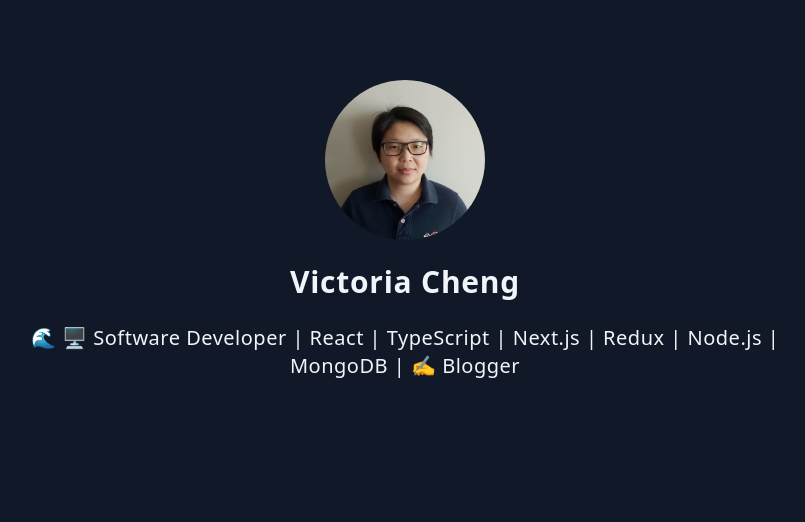
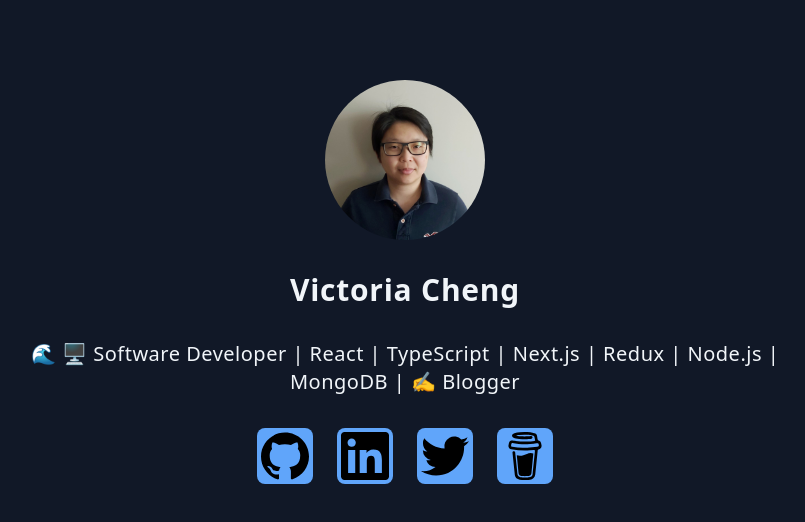
Before and after one commit to victoriacheng15/allTheLinks, a Vue app: page / in a window 1280 px wide. Shown: the top 522 px of the page, without its empty margins (235-1040 px from the left). Built offline with nearby package versions, Linux system fonts and the light colour scheme.

Commit message:
add socials (#9)
* feat: add formatName function

* feat: add Socials component

* feat: add Socials and change gap to 32px

```diff
--- a/src/components/Header.vue
+++ b/src/components/Header.vue
@@ -1,13 +1,15 @@
 <script setup lang="ts">
 import { NAME, HEADLINE } from "../constant/"
+import Socials from "./Socials.vue"
 </script>
 
 <template>
   <header class="w-11/12 mx-auto max-w-3xl">
-    <div class="flex flex-col gap-6">
+    <div class="flex flex-col gap-8">
       <img class="h-40 w-40 mx-auto rounded-full" src="/avatar.jpg" alt="" />
       <h1 class="text-center text-3xl font-bold tracking-wide">{{ NAME }}</h1>
       <p class="text-center text-xl font-medium tracking-wide">{{ HEADLINE }}</p>
+      <Socials />
     </div>
   </header>
 </template>
--- /dev/null
+++ b/src/components/Socials.vue
@@ -0,0 +1,15 @@
+<script setup lang="ts">
+import { SCOIALS } from "../constant/"
+import { formatName } from "../utils"
+</script>
+
+<template>
+  <ul class="flex justify-center items-center gap-6">
+    <li v-for="social in SCOIALS" :key="social.title"
+      class="p-1 rounded-lg bg-blue-400 duration-300 ease-in-out hover:scale-125">
+      <a :href="social.href" target="_blank" rel="noopener noreferrer">
+        <img :src="`./socials/${formatName(social.title)}.svg`" :alt="social.title" width="48" height="48" />
+      </a>
+    </li>
+  </ul>
+</template>
--- /dev/null
+++ b/src/utils/index.ts
@@ -0,0 +1 @@
+export const formatName = (title: string) => title.toLowerCase().split(" ").join("")
```
